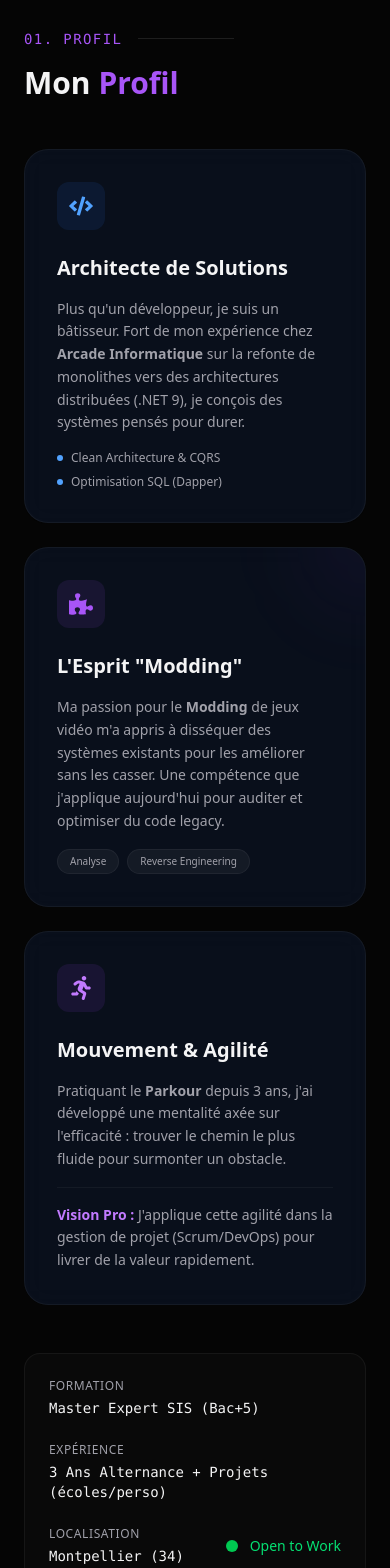
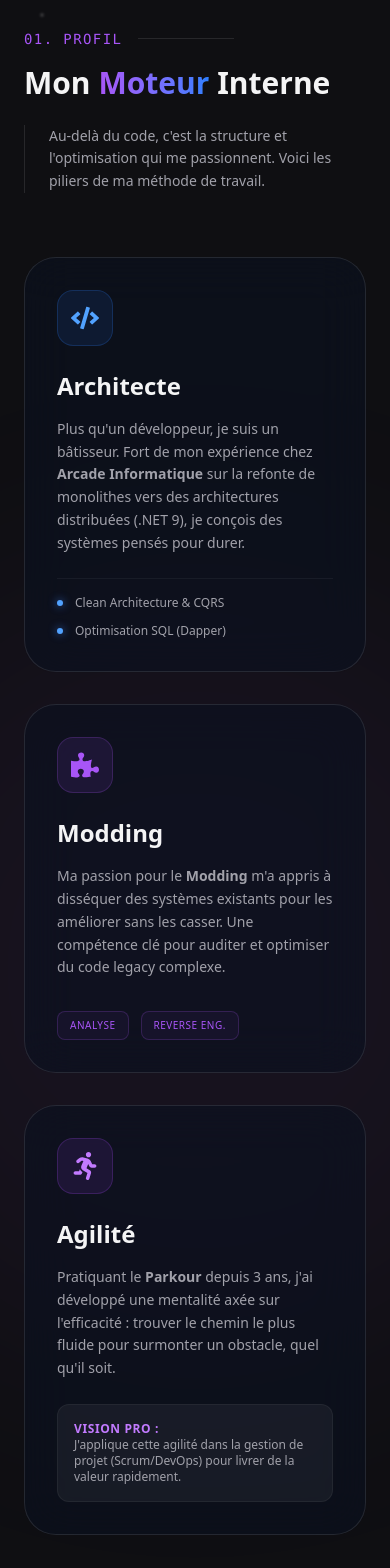
Before and after one commit to BWBMaxime/PorteFolio, a Next.js app in the folder portfolio-project/: page / in a window 390 px wide. Shown: the part 1620-3188 px from the top of the page. Built offline with nearby package versions, Linux system fonts and the light colour scheme.

Commit message:
Update design component

```diff
--- a/portfolio-project/src/components/About.tsx
+++ b/portfolio-project/src/components/About.tsx
@@ -1,9 +1,8 @@
 "use client";
 import { motion } from "framer-motion";
-import { FaCode, FaRunning, FaRocket, FaPuzzlePiece } from "react-icons/fa";
+import { FaCode, FaRunning, FaPuzzlePiece } from "react-icons/fa";
 
 export default function About() {
-  // Animation des cartes (Apparition séquentielle)
   const containerVariants = {
     hidden: { opacity: 0 },
     visible: {
@@ -13,86 +12,126 @@ export default function About() {
   };
 
   const cardVariants = {
-    hidden: { opacity: 0, y: 20 },
-    visible: { opacity: 1, y: 0, transition: { duration: 0.5 } }
+    hidden: { opacity: 0, y: 30 },
+    visible: { opacity: 1, y: 0, transition: { duration: 0.6, ease: "easeOut" } }
   };
 
   return (
-    <section className="py-24 px-6 relative overflow-hidden" id="about">
-      <div className="max-w-7xl mx-auto">
+    <section className="py-24 px-6 relative overflow-hidden bg-background" id="about">
 
-        {/* Titre de Section Stylisé */}
+      {/* --- BACKGROUND SPATIAL (Particules) --- */}
+      <div className="absolute inset-0 pointer-events-none">
+         <div className="absolute top-20 left-10 w-1 h-1 bg-white/30 rounded-full blur-[1px] animate-pulse"></div>
+         <div className="absolute bottom-40 right-20 w-2 h-2 bg-accent/20 rounded-full blur-[2px] animate-pulse delay-1000"></div>
+         {/* Glow Central */}
+         <div className="absolute top-1/2 left-1/2 -translate-x-1/2 -translate-y-1/2 w-[800px] h-[800px] bg-accent/5 rounded-full blur-[120px]"></div>
+      </div>
+
+      <div className="max-w-7xl mx-auto relative z-10">
+
         {/* EN-TÊTE DE SECTION */}
-             <div className="flex flex-col md:flex-row md:items-end justify-between gap-6 mb-12">
+        <motion.div
+          initial={{ opacity: 0, x: -20 }}
+          whileInView={{ opacity: 1, x: 0 }}
+          viewport={{ once: true }}
+          className="flex flex-col md:flex-row md:items-end justify-between gap-6 mb-16"
+        >
           <div>
             <div className="flex items-center gap-4 mb-4">
               <span className="text-accent font-mono text-sm tracking-widest uppercase">01. Profil</span>
               <div className="h-px bg-white/10 w-24"></div>
             </div>
             <h2 className="text-3xl md:text-5xl font-bold text-text-primary">
-                  Mon <span className="text-accent">Profil</span>
+              Mon <span className="text-transparent bg-clip-text bg-gradient-to-r from-accent to-blue-500">Moteur</span> Interne
             </h2>
           </div>
-             </div>
+          <p className="text-text-secondary max-w-md text-sm leading-relaxed border-l border-white/10 pl-6">
+            Au-delà du code, c'est la structure et l'optimisation qui me passionnent. Voici les piliers de ma méthode de travail.
+          </p>
+        </motion.div>
 
-        {/* Grille Dashboard */}
+        {/* GRILLE DASHBOARD */}
         <motion.div
           variants={containerVariants}
           initial="hidden"
           whileInView="visible"
           viewport={{ once: true, amount: 0.2 }}
-          className="grid md:grid-cols-3 gap-6"
+          className="grid md:grid-cols-3 gap-8"
         >
 
-          {/* CARTE 1 : L'Architecte (Hard Skills) */}
-          <motion.div variants={cardVariants} className="bg-[#0B1221]/80 backdrop-blur-md border border-white/5 rounded-3xl p-8 hover:border-accent/30 transition-colors group">
-            <div className="w-12 h-12 bg-blue-500/10 rounded-xl flex items-center justify-center text-blue-400 mb-6 group-hover:scale-110 transition-transform">
-              <FaCode size={24} />
+          {/* CARTE 1 : L'Architecte */}
+          <motion.div
+            whileHover={{ y: -10 }}
+            className="group relative bg-[#0B1221]/60 backdrop-blur-xl border border-white/10 rounded-[2rem] p-8 overflow-hidden hover:border-accent/40 transition-all duration-500"
+          >
+            {/* Effet Glow Hover */}
+            <div className="absolute inset-0 bg-gradient-to-br from-blue-500/5 to-transparent opacity-0 group-hover:opacity-100 transition-opacity duration-500"></div>
+
+            <div className="relative z-10">
+              <div className="w-14 h-14 bg-blue-500/10 rounded-2xl flex items-center justify-center text-blue-400 mb-6 group-hover:scale-110 transition-transform border border-blue-500/20">
+                <FaCode size={28} />
               </div>
-            <h3 className="text-xl font-bold text-text-primary mb-4">Architecte de Solutions</h3>
-            <p className="text-text-secondary text-sm leading-relaxed mb-4">
+              <h3 className="text-2xl font-bold text-text-primary mb-4 group-hover:text-blue-400 transition-colors">Architecte</h3>
+              <p className="text-text-secondary text-sm leading-relaxed mb-6">
                 Plus qu'un développeur, je suis un bâtisseur. Fort de mon expérience chez <strong>Arcade Informatique</strong> sur la refonte de monolithes vers des architectures distribuées (.NET 9), je conçois des systèmes pensés pour durer.
               </p>
-            <ul className="space-y-2">
-              <li className="text-xs text-text-secondary flex items-center gap-2">
-                <span className="w-1.5 h-1.5 rounded-full bg-blue-400"></span> Clean Architecture & CQRS
-              </li>
-              <li className="text-xs text-text-secondary flex items-center gap-2">
-                <span className="w-1.5 h-1.5 rounded-full bg-blue-400"></span> Optimisation SQL (Dapper)
-              </li>
-            </ul>
-          </motion.div>
-
-          {/* CARTE 2 : L'Explorateur (Personalité / Modding) */}
-          <motion.div variants={cardVariants} className="bg-[#0B1221]/80 backdrop-blur-md border border-white/5 rounded-3xl p-8 hover:border-accent/30 transition-colors group relative overflow-hidden">
-            {/* Effet de fond subtil */}
-            <div className="absolute top-0 right-0 w-32 h-32 bg-accent/5 rounded-full blur-2xl -translate-y-1/2 translate-x-1/2"></div>
-
-            <div className="w-12 h-12 bg-accent/10 rounded-xl flex items-center justify-center text-accent mb-6 group-hover:scale-110 transition-transform">
-              <FaPuzzlePiece size={24} />
+              <div className="space-y-3 pt-4 border-t border-white/5">
+                <div className="flex items-center gap-3 text-xs text-text-secondary">
+                  <span className="w-1.5 h-1.5 rounded-full bg-blue-400 shadow-[0_0_8px_rgba(59,130,246,0.8)]"></span>
+                  Clean Architecture & CQRS
                 </div>
-            <h3 className="text-xl font-bold text-text-primary mb-4">L'Esprit "Modding"</h3>
-            <p className="text-text-secondary text-sm leading-relaxed mb-4">
-              Ma passion pour le <strong>Modding</strong> de jeux vidéo m'a appris à disséquer des systèmes existants pour les améliorer sans les casser. Une compétence que j'applique aujourd'hui pour auditer et optimiser du code legacy.
-            </p>
-            <div className="flex gap-2 mt-auto">
-              <span className="px-3 py-1 rounded-full bg-white/5 border border-white/5 text-[10px] text-text-secondary">Analyse</span>
-              <span className="px-3 py-1 rounded-full bg-white/5 border border-white/5 text-[10px] text-text-secondary">Reverse Engineering</span>
+                <div className="flex items-center gap-3 text-xs text-text-secondary">
+                  <span className="w-1.5 h-1.5 rounded-full bg-blue-400 shadow-[0_0_8px_rgba(59,130,246,0.8)]"></span>
+                  Optimisation SQL (Dapper)
+                </div>
+              </div>
             </div>
           </motion.div>
 
-          {/* CARTE 3 : L'Agile (Parkour / Vision) */}
-          <motion.div variants={cardVariants} className="bg-[#0B1221]/80 backdrop-blur-md border border-white/5 rounded-3xl p-8 hover:border-accent/30 transition-colors group">
-            <div className="w-12 h-12 bg-purple-500/10 rounded-xl flex items-center justify-center text-purple-400 mb-6 group-hover:scale-110 transition-transform">
-              <FaRunning size={24} />
+          {/* CARTE 2 : L'Explorateur (Modding) */}
+          <motion.div
+            whileHover={{ y: -10 }}
+            className="group relative bg-[#0B1221]/60 backdrop-blur-xl border border-white/10 rounded-[2rem] p-8 overflow-hidden hover:border-accent/40 transition-all duration-500"
+          >
+            <div className="absolute inset-0 bg-gradient-to-br from-accent/5 to-transparent opacity-0 group-hover:opacity-100 transition-opacity duration-500"></div>
+
+            <div className="relative z-10">
+              <div className="w-14 h-14 bg-accent/10 rounded-2xl flex items-center justify-center text-accent mb-6 group-hover:scale-110 transition-transform border border-accent/20">
+                <FaPuzzlePiece size={28} />
               </div>
-            <h3 className="text-xl font-bold text-text-primary mb-4">Mouvement & Agilité</h3>
-            <p className="text-text-secondary text-sm leading-relaxed mb-4">
-              Pratiquant le <strong>Parkour</strong> depuis 3 ans, j'ai développé une mentalité axée sur l'efficacité : trouver le chemin le plus fluide pour surmonter un obstacle.
+              <h3 className="text-2xl font-bold text-text-primary mb-4 group-hover:text-accent transition-colors">Modding</h3>
+              <p className="text-text-secondary text-sm leading-relaxed mb-6">
+                Ma passion pour le <strong>Modding</strong> m'a appris à disséquer des systèmes existants pour les améliorer sans les casser. Une compétence clé pour auditer et optimiser du code legacy complexe.
               </p>
-            <p className="text-text-secondary text-sm leading-relaxed border-t border-white/5 pt-4 mt-2">
-              <span className="text-purple-400 font-semibold">Vision Pro :</span> J'applique cette agilité dans la gestion de projet (Scrum/DevOps) pour livrer de la valeur rapidement.
+              <div className="flex gap-3 mt-auto pt-2">
+                <span className="px-3 py-1.5 rounded-lg bg-accent/5 border border-accent/20 text-[10px] uppercase tracking-wider text-accent font-medium">Analyse</span>
+                <span className="px-3 py-1.5 rounded-lg bg-accent/5 border border-accent/20 text-[10px] uppercase tracking-wider text-accent font-medium">Reverse Eng.</span>
+              </div>
+            </div>
+          </motion.div>
+
+          {/* CARTE 3 : L'Agile (Parkour) */}
+          <motion.div
+            whileHover={{ y: -10 }}
+            className="group relative bg-[#0B1221]/60 backdrop-blur-xl border border-white/10 rounded-[2rem] p-8 overflow-hidden hover:border-accent/40 transition-all duration-500"
+          >
+            <div className="absolute inset-0 bg-gradient-to-br from-purple-500/5 to-transparent opacity-0 group-hover:opacity-100 transition-opacity duration-500"></div>
+
+            <div className="relative z-10">
+              <div className="w-14 h-14 bg-purple-500/10 rounded-2xl flex items-center justify-center text-purple-400 mb-6 group-hover:scale-110 transition-transform border border-purple-500/20">
+                <FaRunning size={28} />
+              </div>
+              <h3 className="text-2xl font-bold text-text-primary mb-4 group-hover:text-purple-400 transition-colors">Agilité</h3>
+              <p className="text-text-secondary text-sm leading-relaxed mb-6">
+                Pratiquant le <strong>Parkour</strong> depuis 3 ans, j'ai développé une mentalité axée sur l'efficacité : trouver le chemin le plus fluide pour surmonter un obstacle, quel qu'il soit.
               </p>
+              <div className="p-4 bg-white/5 rounded-xl border border-white/5">
+                <p className="text-xs text-text-secondary">
+                  <span className="text-purple-400 font-bold uppercase tracking-wider">Vision Pro :</span> <br/>
+                  J'applique cette agilité dans la gestion de projet (Scrum/DevOps) pour livrer de la valeur rapidement.
+                </p>
+              </div>
+            </div>
           </motion.div>
 
         </motion.div>
@@ -103,29 +142,39 @@ export default function About() {
            whileInView={{ opacity: 1, y: 0 }}
            viewport={{ once: true, amount: 1 }}
            transition={{ delay: 0.6 }}
-           className="mt-12 p-6 rounded-2xl bg-white/[0.02] border border-white/5 flex flex-wrap justify-between items-center gap-6"
+           className="mt-16 p-1 rounded-2xl bg-gradient-to-r from-white/5 via-white/10 to-white/5"
         >
-            <div className="flex flex-col">
-              <span className="text-xs text-text-secondary uppercase tracking-wider mb-1">Formation</span>
-              <span className="font-mono text-sm text-text-primary">Master Expert SIS (Bac+5)</span>
+          <div className="bg-[#0B1221] rounded-xl p-6 md:p-8 flex flex-wrap justify-around items-center gap-8 text-center md:text-left">
+
+              <div className="flex flex-col gap-1">
+                <span className="text-[10px] text-text-secondary uppercase tracking-widest">Formation</span>
+                <span className="font-mono text-base md:text-lg text-white font-bold">Master Expert SIS (Bac+5)</span>
               </div>
-            <div className="w-px h-8 bg-white/10 hidden md:block"></div>
-            <div className="flex flex-col">
-              <span className="text-xs text-text-secondary uppercase tracking-wider mb-1">Expérience</span>
-              <span className="font-mono text-sm text-text-primary">3 Ans Alternance + Projets (écoles/perso)</span>
+
+              <div className="w-px h-12 bg-white/10 hidden md:block"></div>
+
+              <div className="flex flex-col gap-1">
+                <span className="text-[10px] text-text-secondary uppercase tracking-widest">Expérience</span>
+                <span className="font-mono text-base md:text-lg text-white font-bold">3 Ans (Alternance + Projets)</span>
               </div>
-            <div className="w-px h-8 bg-white/10 hidden md:block"></div>
-            <div className="flex flex-col">
-              <span className="text-xs text-text-secondary uppercase tracking-wider mb-1">Localisation</span>
-              <span className="font-mono text-sm text-text-primary">Montpellier (34)</span>
+
+              <div className="w-px h-12 bg-white/10 hidden md:block"></div>
+
+              <div className="flex flex-col gap-1">
+                <span className="text-[10px] text-text-secondary uppercase tracking-widest">Localisation</span>
+                <span className="font-mono text-base md:text-lg text-white font-bold">Montpellier (34)</span>
               </div>
-             <div className="w-px h-8 bg-white/10 hidden md:block"></div>
-            <div className="flex items-center gap-3">
+
+              <div className="w-px h-12 bg-white/10 hidden md:block"></div>
+
+              <div className="flex items-center gap-3 px-4 py-2 bg-green-500/10 border border-green-500/20 rounded-lg">
                  <span className="relative flex h-3 w-3">
                     <span className="animate-ping absolute inline-flex h-full w-full rounded-full bg-green-400 opacity-75"></span>
                     <span className="relative inline-flex rounded-full h-3 w-3 bg-green-500"></span>
                  </span>
-               <span className="text-green-400 text-sm font-medium">Open to Work</span>
+                 <span className="text-green-400 text-xs font-bold uppercase tracking-wider">Open to Work</span>
+              </div>
+
           </div>
         </motion.div>
 
```
Also changed, not shown: portfolio-project/src/components/Projects.tsx (+106 -77 lines). Lines whose indentation alone changed are shown as unchanged.
